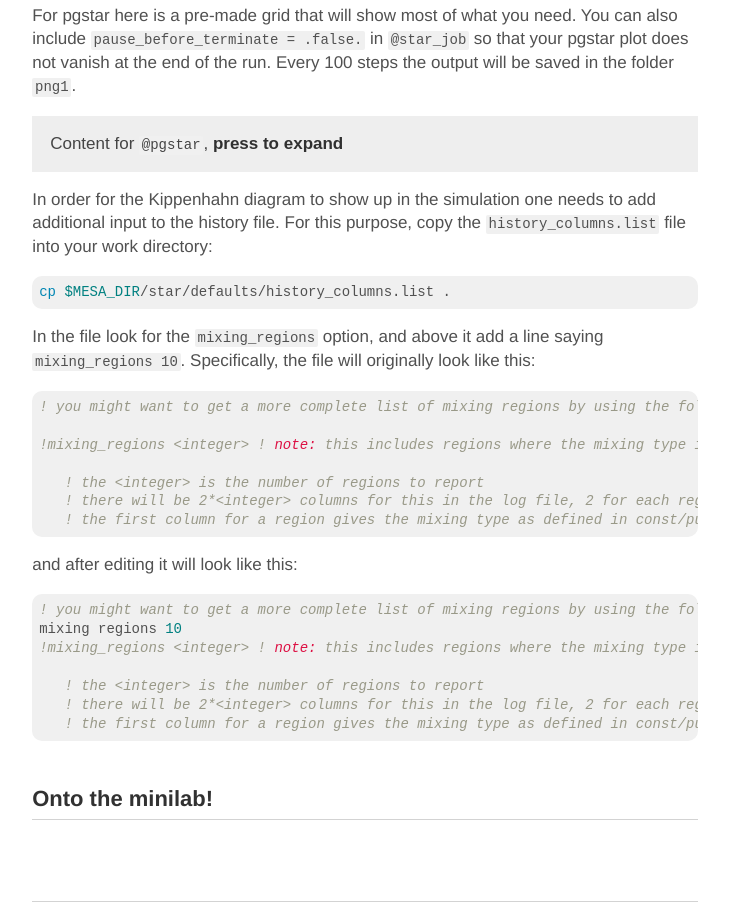
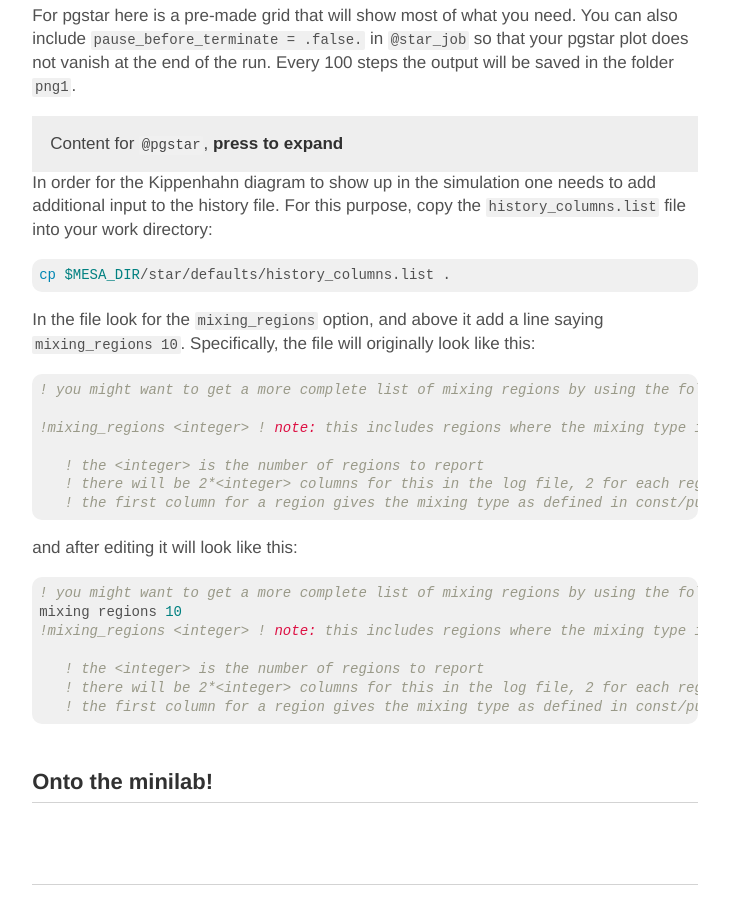
Before and after one commit to orlox/mesa2022_hmxb, a plain HTML site: page minilab1/index.html in a window 1280 px wide. Shown: the part 8687-9603 px from the top of the page, without its empty margins (284-1013 px from the left). Drawn offline with Linux system fonts and the light colour scheme.

Commit message:
Deploying to gh-pages from  @ 349ecb32c76cceb034a501dd4b3ecc369a7735c9 🚀

```diff
--- a/minilab1/index.html
+++ b/minilab1/index.html
@@ -187,7 +187,7 @@ ignore_species_in_max_correction = .true.
 scale_max_correction_for_negative_surf_lum = .true.</code></pre>
 <h3 id=modifications_to_pgstar_section_of_inlist1 ><a href="#modifications_to_pgstar_section_of_inlist1" class=header-anchor >Modifications to <code>@pgstar</code> section of <code>inlist1</code></a></h3>
 <p>For pgstar here is a pre-made grid that will show most of what you need. You can also include <code>pause_before_terminate &#61; .false.</code> in <code>@star_job</code> so that your pgstar plot does not vanish at the end of the run. Every 100 steps the output will be saved in the folder <code>png1</code>.</p>
-<p><button type=button  class=collapsible >  Content for <code>@pgstar</code>, <strong>press to expand</strong> </button><div class=collapsiblecontent >  </p>
+<button type=button  class=collapsible >  Content for <code>@pgstar</code>, <strong>press to expand</strong> </button><div class=collapsiblecontent >  </p>
 <pre><code class="fortran hljs">pgstar_interval = <span class=hljs-number >1</span>
 
 pgstar_age_disp = <span class=hljs-number >2.5</span>
@@ -328,7 +328,8 @@ Grid2_file_prefix = <span class=hljs-string >&#x27;grid_&#x27;</span>
 Grid2_file_interval = <span class=hljs-number >100</span> <span class=hljs-comment >! 1 ! output when mod(model_number,Grid2_file_interval)==0</span>
 Grid2_file_width = -<span class=hljs-number >1</span> <span class=hljs-comment >! negative means use same value as for window</span>
 Grid2_file_aspect_ratio = -<span class=hljs-number >1</span> <span class=hljs-comment >! negative means use same value as for window</span></code></pre>
-<p></div> In order for the Kippenhahn diagram to show up in the simulation one needs to add additional input to the history file. For this purpose, copy the <code>history_columns.list</code> file into your work directory:</p>
+<p></div>
+<p>In order for the Kippenhahn diagram to show up in the simulation one needs to add additional input to the history file. For this purpose, copy the <code>history_columns.list</code> file into your work directory:</p>
 <pre><code class="bash hljs"><span class=hljs-built_in >cp</span> <span class=hljs-variable >$MESA_DIR</span>/star/defaults/history_columns.list .</code></pre>
 <p>In the file look for the <code>mixing_regions</code> option, and above it add a line saying <code>mixing_regions 10</code>. Specifically, the file will originally look like this:</p>
 <pre><code class="fortran hljs"><span class=hljs-comment >! you might want to get a more complete list of mixing regions by using the following</span>
```
Also changed, not shown: assets/index/code/output/roche.svg.
